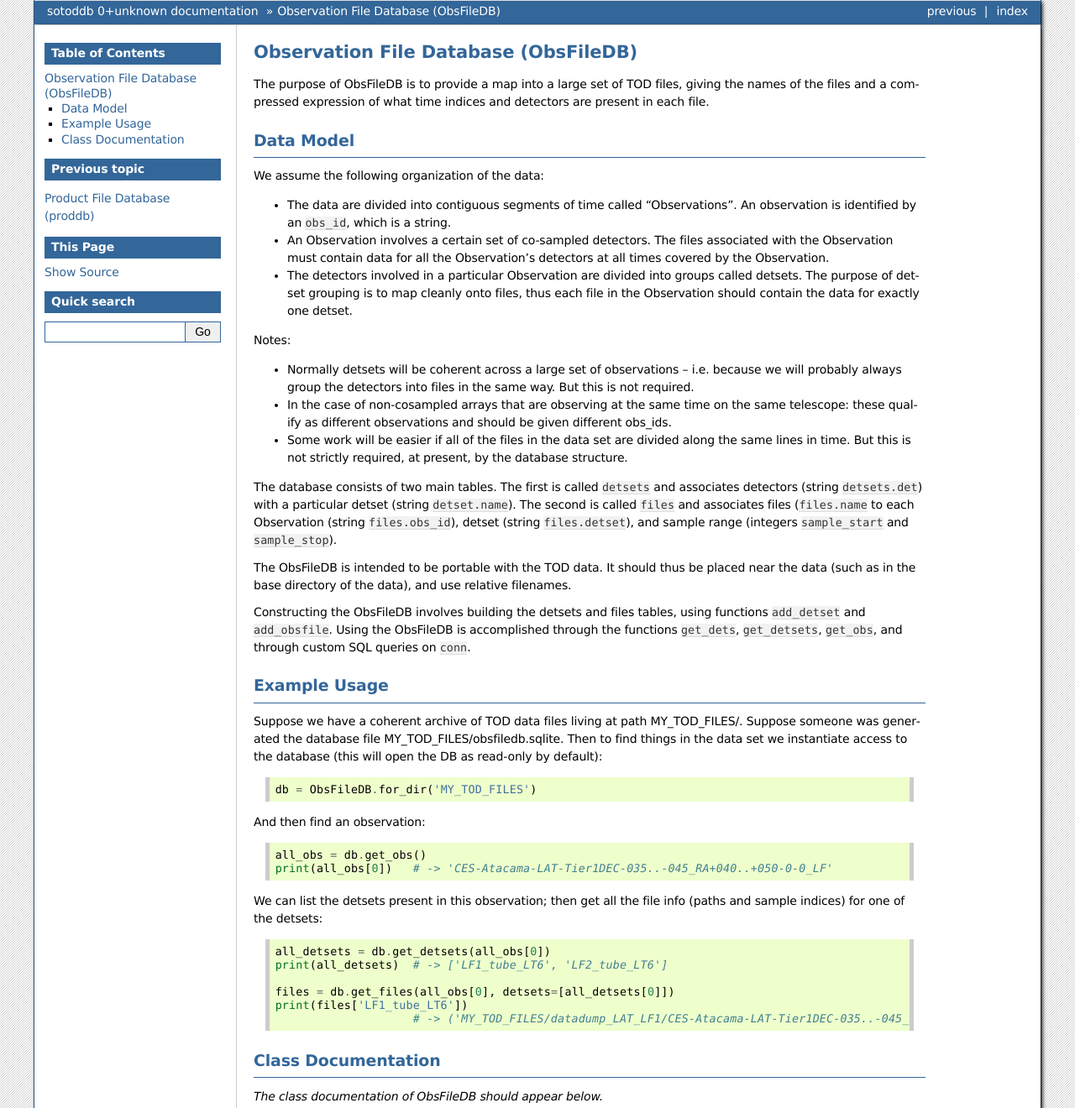
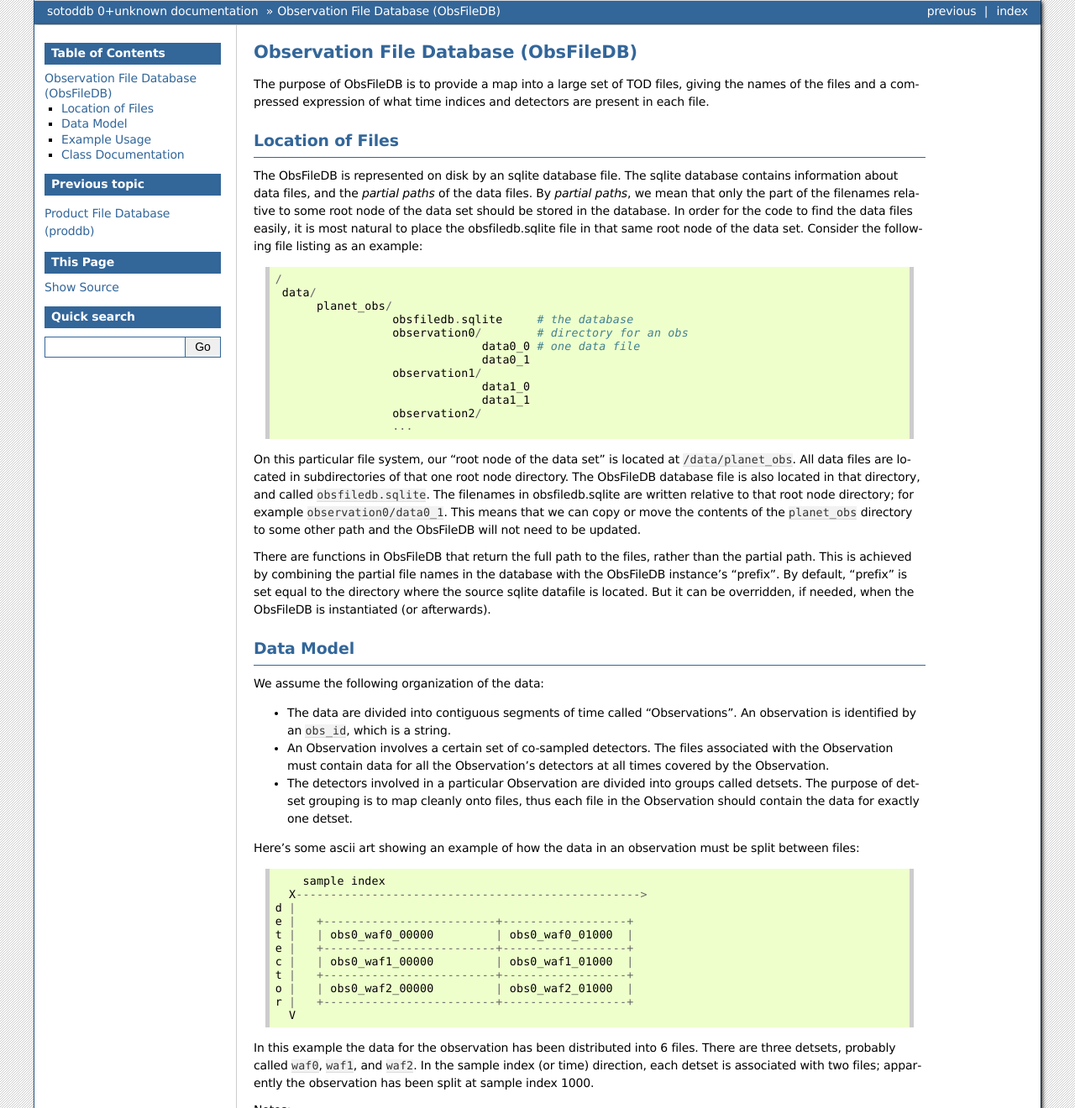
Before and after one commit to simonsobs/sotoddb, a Sphinx documentation site: the page built from docs/obsfiledb.rst, in a window 1280 px wide and 1400 px high, cut to the strip 0-1320 px from the top of the window. Shown: the whole strip at 84% size. Built offline with Sphinx 7.4.7, drawn with Linux system fonts in a browser that asks for light colours; some of the changed text lies outside the part shown.

Commit message:
obsfiledb: new instantiation patterns
The new() method is removed, and for_dir() is deprecated.  Now it
behaves more like DetDB, where you usually get a RAM-resident copy of
a DB that you load, instead of a mapped connection to the file.

Also improvements to documentation.

```diff
--- a/docs/obsfiledb.rst
+++ b/docs/obsfiledb.rst
@@ -4,6 +4,49 @@
 The purpose of ObsFileDB is to provide a map into a large set of TOD
 files, giving the names of the files and a compressed expression of
 what time indices and detectors are present in each file.
+
+Location of Files
+-----------------
+
+The ObsFileDB is represented on disk by an sqlite database file.  The
+sqlite database contains information about data files, and the
+*partial paths* of the data files.  By *partial paths*, we mean that
+only the part of the filenames relative to some root node of the data
+set should be stored in the database.  In order for the code to find
+the data files easily, it is most natural to place the
+obsfiledb.sqlite file in that same root node of the data set.
+Consider the following file listing as an example::
+
+  /
+   data/
+        planet_obs/
+                   obsfiledb.sqlite     # the database
+                   observation0/        # directory for an obs
+                                data0_0 # one data file
+                                data0_1
+                   observation1/
+                                data1_0
+                                data1_1
+                   observation2/
+                   ...
+
+On this particular file system, our "root node of the data set" is
+located at ``/data/planet_obs``.  All data files are located in
+subdirectories of that one root node directory.  The ObsFileDB
+database file is also located in that directory, and called
+``obsfiledb.sqlite``.  The filenames in obsfiledb.sqlite are written
+relative to that root node directory; for example
+``observation0/data0_1``.  This means that we can copy or move the
+contents of the ``planet_obs`` directory to some other path and the
+ObsFileDB will not need to be updated.
+
+There are functions in ObsFileDB that return the full path to the
+files, rather than the partial path.  This is achieved by combining
+the partial file names in the database with the ObsFileDB instance's
+"prefix".  By default, "prefix" is set equal to the directory where
+the source sqlite datafile is located.  But it can be overridden, if
+needed, when the ObsFileDB is instantiated (or afterwards).
+
 
 Data Model
 ----------
@@ -21,6 +64,28 @@
   cleanly onto files, thus each file in the Observation should contain
   the data for exactly one detset.
 
+Here's some ascii art showing an example of how the data in an
+observation must be split between files::
+
+     sample index
+   X-------------------------------------------------->
+ d |
+ e |   +-------------------------+------------------+
+ t |   | obs0_waf0_00000         | obs0_waf0_01000  |
+ e |   +-------------------------+------------------+
+ c |   | obs0_waf1_00000         | obs0_waf1_01000  |
+ t |   +-------------------------+------------------+
+ o |   | obs0_waf2_00000         | obs0_waf2_01000  |
+ r |   +-------------------------+------------------+
+   V
+
+
+In this example the data for the observation has been distributed into
+6 files.  There are three detsets, probably called ``waf0``, ``waf1``,
+and ``waf2``.  In the sample index (or time) direction, each detset is
+associated with two files; apparently the observation has been split
+at sample index 1000.
+
 Notes:
 
 - Normally detsets will be coherent across a large set of observations
@@ -29,9 +94,12 @@
 - In the case of non-cosampled arrays that are observing at the same
   time on the same telescope: these qualify as different observations
   and should be given different obs_ids.
-- Some work will be easier if all of the files in the data set are
-  divided along the same lines in time.  But this is not strictly
-  required, at present, by the database structure.
+- It is currently assumed that in a single observation the files for
+  each detset will be divided at the same sample index.  The database
+  structure doesn't have this baked in, but some internal verification
+  code assumes this behavior.  So this requirement can likely be
+  loosened, if need be.
+
 
 The database consists of two main tables.  The first is called
 ``detsets`` and associates detectors (string ``detsets.det``) with a
@@ -54,15 +122,18 @@
 Example Usage
 -------------
 
-Suppose we have a coherent archive of TOD data files living at path
-MY_TOD_FILES/.  Suppose someone was generated the database file
-MY_TOD_FILES/obsfiledb.sqlite.  Then to find things in the data set we
-instantiate access to the database (this will open the DB as read-only
-by default)::
+Suppose we have a coherent archive of TOD data files living at
+``/mnt/so1/shared/todsims/pipe-s0001/v2/``.  And suppose there's a
+database file, ``obsfiledb.sqlite``, in that directory.  We can load
+the observation database like this::
 
-  db = ObsFileDB.for_dir('MY_TOD_FILES')
+  import sotoddb
+  db = sotoddb.ObsFileDB.from_file('/mnt/so1/shared/todsims/pip-s0001/v2/')
 
-And then find an observation::
+Note we've given it a directory, not a filename... in such cases the
+code will read ``obsfiledb.sqlite`` in the stated directory.
+
+Now we get the list of all observations, and choose one::
 
   all_obs = db.get_obs()
   print(all_obs[0])   # -> 'CES-Atacama-LAT-Tier1DEC-035..-045_RA+040..+050-0-0_LF'
@@ -75,8 +146,7 @@
 
   files = db.get_files(all_obs[0], detsets=[all_detsets[0]])
   print(files['LF1_tube_LT6'])
-                      # -> ('MY_TOD_FILES/datadump_LAT_LF1/CES-Atacama-LAT-Tier1DEC-035..-045_RA+040..+050-0-0/LF1_tube_LT6_00000000.g3', 0, None)
-
+                      # -> [('/mnt/so1/shared/todsims/pipe-s0001/v2/datadump_LAT_LF1/CES-Atacama-LAT-Tier1DEC-035..-045_RA+040..+050-0-0/LF1_tube_LT6_00000000.g3', 0, None)]
 
 
 Class Documentation
```
Also changed, not shown: 2 other files.
